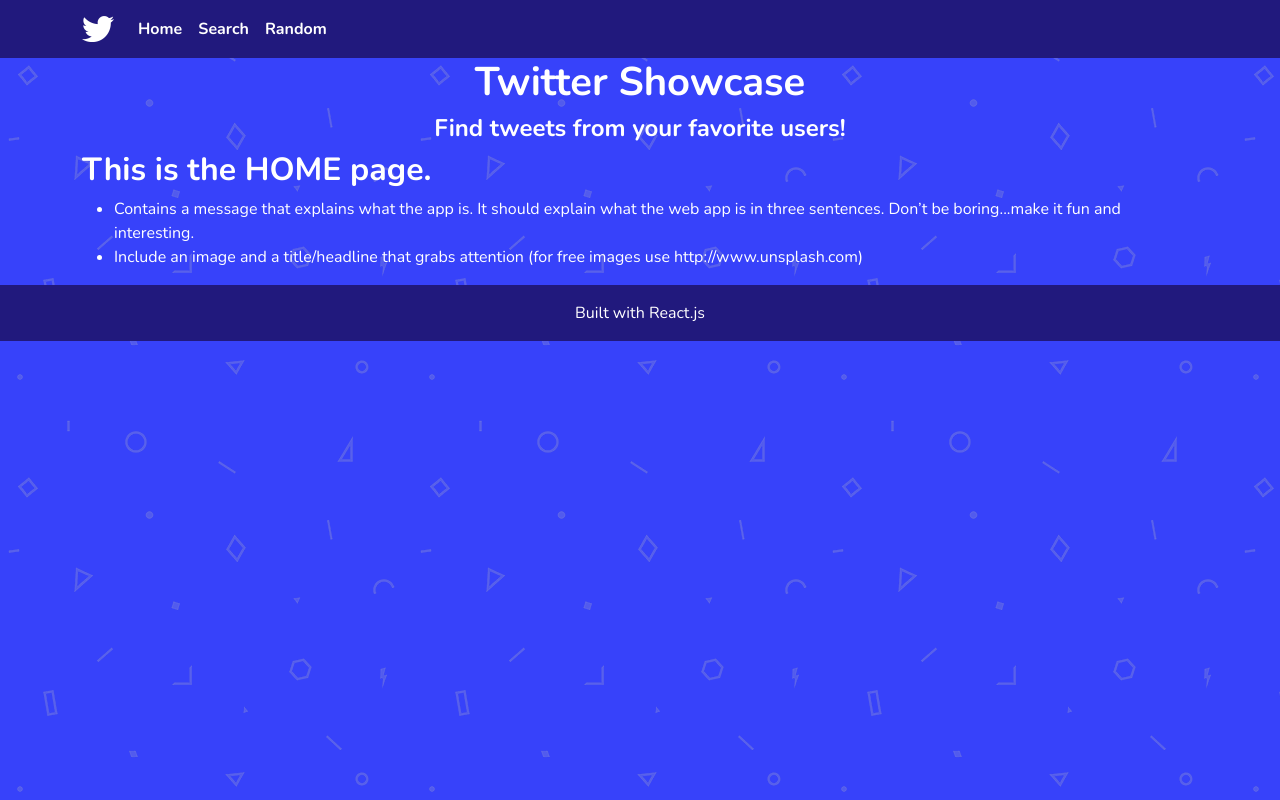
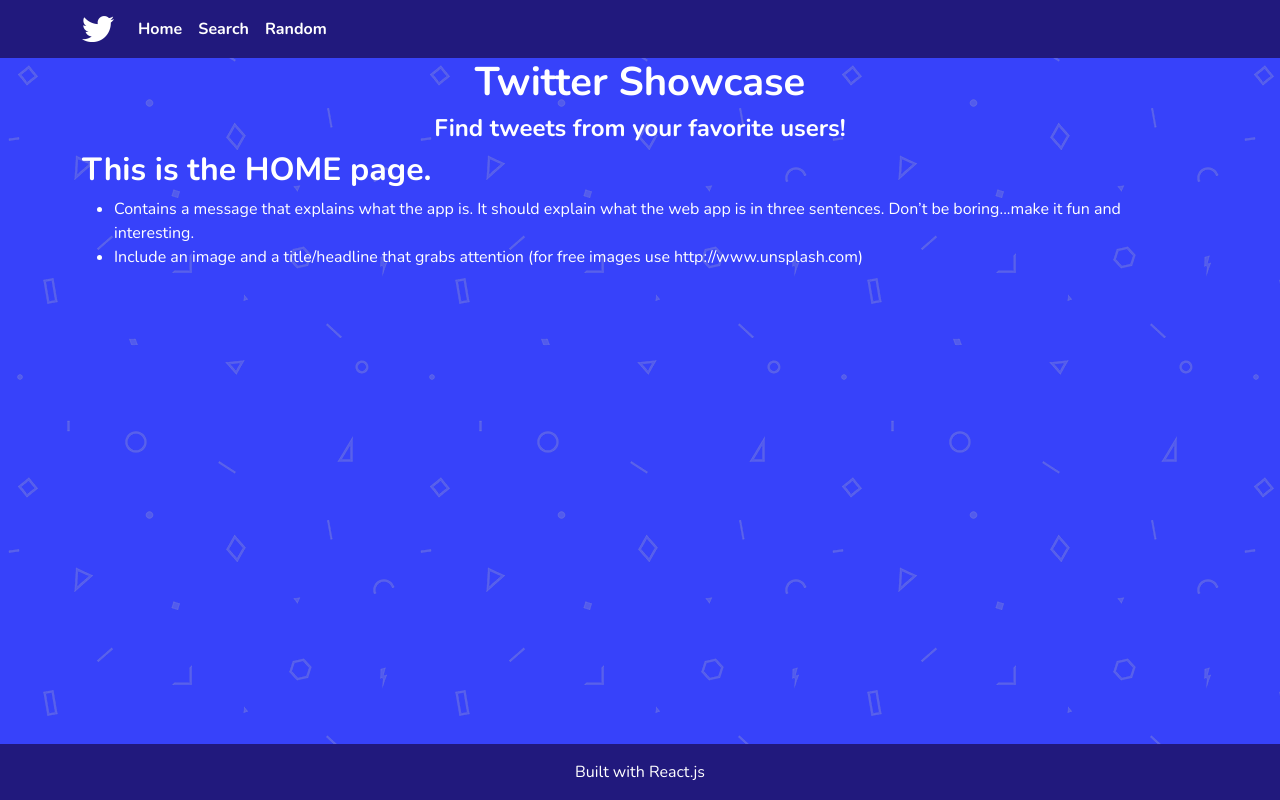
Before and after one commit to j-otterbox/twitter-showcase, a React (Create React App) app: page / in a window 1280 px wide. Built offline with nearby package versions, Linux system fonts and the light colour scheme.

Commit message:
fix footer layout

```diff
--- a/src/index.css
+++ b/src/index.css
@@ -2,7 +2,6 @@
   background: #3742fa;
   background-image: url("./assets/inspiration-geometry.png");
   background-repeat: repeat;
-  min-height: 100vh;
   color: #fff;
   font-family: "Nunito", sans-serif;
 }
@@ -15,3 +14,13 @@
 h6 {
   font-weight: 700;
 }
+
+#root {
+  min-height: 100vh;
+  display: flex;
+  flex-direction: column;
+}
+
+.main-footer {
+  margin-top: auto;
+}
```
